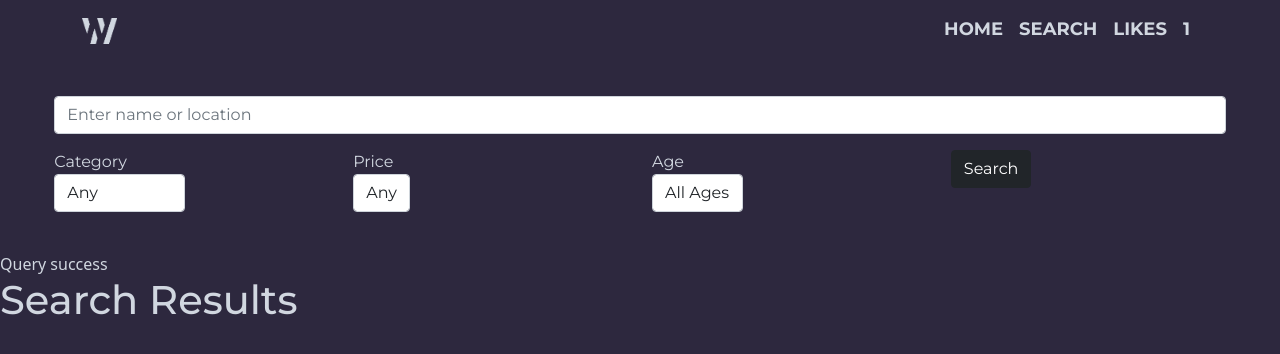
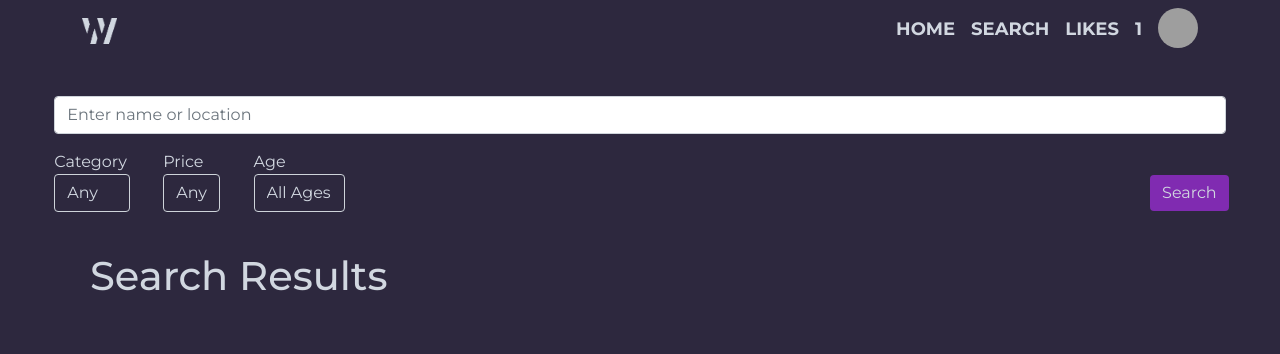
Before and after one commit to rosariofirmino/wagwan, a PHP site: page /search.php?text=1 in a window 1280 px wide. Shown: the top 354 px of the page. Run offline with PHP 8.4, Linux system fonts and the light colour scheme; the visitor is signed in with stand-in values (Sample User, id 1); data that the repository does not hold is empty; some libraries are stand-ins or nearby versions; grey boxes are pictures that could not be loaded.

Commit message:
styling for search + redirects

```diff
--- a/search.php
+++ b/search.php
@@ -218,6 +218,15 @@ require_once("postprinter.php");
 							href="userprofile.php?UserId=<?php echo ($isLoggedIn === true) ? $id : "" ?>"><?php echo
 									 	($isLoggedIn === true) ? $id : "Log In" ?></a>
 					</li>
+					<li class="nav-item">
+						<?php if ($isLoggedIn === true) { ?>
+							<a href="userprofile.php?UserId=<?php echo ($isLoggedIn === true) ? $id : "" ?>">
+								<img src="./profile_pictures/<?php echo (isset($_SESSION["ProfilePic"])) ? $_SESSION["ProfilePic"] : "default.jpg"; ?>"
+									width="40" alt="profile picture" class="rounded-circle ms-2"
+									style="width: 40px; height: 40px; margin-left: 10px;">
+							</a>
+						<?php } ?>
+					</li>
 				</ul>
 			</div>
 		</div>
@@ -231,12 +240,12 @@ require_once("postprinter.php");
 						<input type="text" class="form-control" name="text" placeholder="Enter name or location">
 					</div>
 				</div>
-				<div class="row justify-content-center">
-					<div class="col">
+				<div class="row justify-content-left">
+					<div class="col col-md-1">
 						<div class="input-group mb-3">
 							<div class="form-group">
 								<label>Category</label>
-								<select class="form-control" id="category" name="category">
+								<select class="form-control" id="category" name="category" style="background-color: transparent; color:#D1D7E0;">
 								<option value="any">Any</option>
 								<option value="nightlife">Nightlife</option>
 								<option value="shop">Shop</option>
@@ -247,12 +256,12 @@ require_once("postprinter.php");
 							</div>
 						</div>
 					</div>
-					<div class="col">
-						<div class="input-group mb-3">
+					<div class="col col-md-1">
+						<div class="input-group mb-3 justify-content-center">
 							<div class="form-group">
 								<label for="price">Price</label>
-								<select class="form-control" id="price" name="price">
-								<option value="any">Any</option>
+								<select class="form-control" id="price" name="price" style="background-color: transparent; color:#D1D7E0;">
+								<option value="any">  Any   </option>
 								<option value="0">🆓</option>
 								<option value="1">💸</option>
 								<option value="2">💰</option>
@@ -261,11 +270,11 @@ require_once("postprinter.php");
 							</div>
 						</div>
 					</div>
-					<div class="col">
+					<div class="col col-sm-0">
 						<div class="input-group mb-3">
 							<div class="form-group">
 								<label for="age">Age</label>
-								<select class="form-control" id="age" name="age">
+								<select class="form-control" id="age" name="age" style="background-color: transparent; color:#D1D7E0;">
 								<option value="any">All Ages</option>
 								<option value="18+">18+</option>
 								<option value="21+">21+</option>
@@ -273,10 +282,10 @@ require_once("postprinter.php");
 							</div>
 						</div>
 					</div>
-					<div class="col">
-						<div class="input-group mb-3">
+					<div class="col col-md-1  justify-content-between">
+						<div class="input-group mb-3" style="padding-top:25px;" >
 							<div class="form-group">
-								<input type="submit" class="btn btn-dark" value="Search">
+								<input type="submit" class="btn btn-dark" style="background-color: #802BB1 ; color:#D1D7E0 ; border:0px;" value="Search">
 							</div>
 						</div>
 					</div>
@@ -323,7 +332,6 @@ if($_SERVER["REQUEST_METHOD"] == "GET"){
         if(mysqli_stmt_execute($stmt)){
 			//mysqli_stmt_store_result($stmt);
             $result = $stmt->get_result();
-			echo "Query success";
         } else{
             echo "Error execute";
         }
@@ -363,7 +371,7 @@ if($_SERVER["REQUEST_METHOD"] == "GET"){
 
 	$row = 0; // keeps track of row we are on
 	$i = 0; // keeps track of card we are on
-	echo "<div class='PostsContainer' style=''> <h1>Search Results</h1>";
+	echo "<div class='PostsContainer' style='padding-left: 90px;'> <h1>Search Results</h1>";
 	echo "<div class='d-flex flex-row flex-nowrap overflow-auto' id='SearchPosts" . $row . "'>";
 	foreach ($searchArray as $key => $value) {
 		printEvent($value, $row);
--- a/userliked.php
+++ b/userliked.php
@@ -56,7 +56,7 @@ $UserId = $_SESSION["id"];
 						<a style="color: #D1D7E0;" class="nav-link" href="index.php">Home</a>
 					</li>
 					<li class="nav-item">
-						<a style="color: #D1D7E0;" class="nav-link" href="#">Search</a>
+						<a style="color: #D1D7E0;" class="nav-link" href="search.php">Search</a>
 					</li>
 					<li class="nav-item">
 						<a style="color: #D1D7E0;" class="nav-link" href="userliked.php">Likes</a>
--- a/userprofile.php
+++ b/userprofile.php
@@ -246,7 +246,7 @@ require_once("postprinter.php");
 						<a style="color: #D1D7E0;" class="nav-link" href="index.php">Home</a>
 					</li>
 					<li class="nav-item">
-						<a style="color: #D1D7E0;" class="nav-link" href="#">Search</a>
+						<a style="color: #D1D7E0;" class="nav-link" href="search.php">Search</a>
 					</li>
 					<li class="nav-item">
 						<a style="color: #D1D7E0;" class="nav-link" href="userliked.php">Likes</a>
```
Also changed, not shown: index.php (+2 -6 lines).
